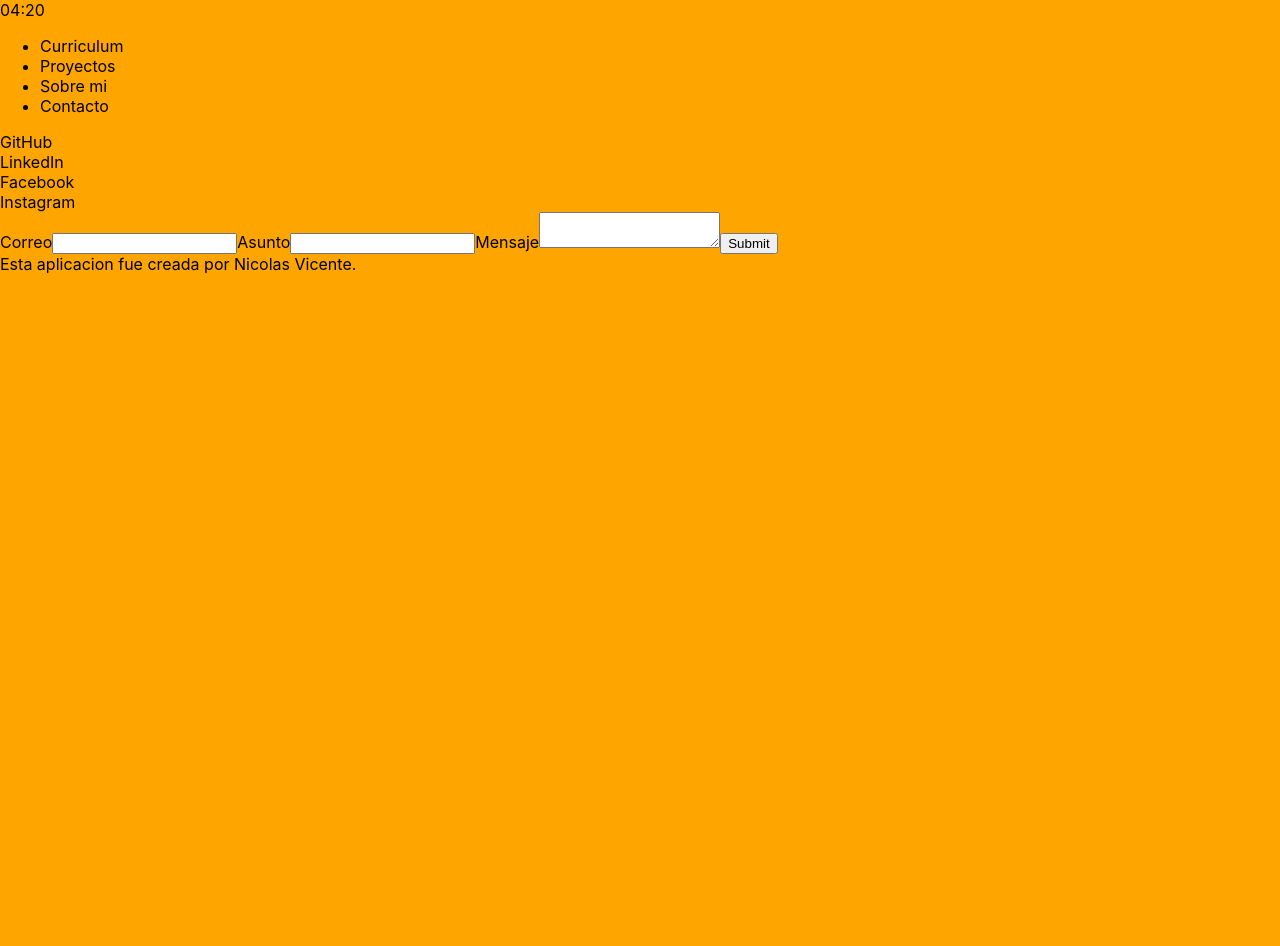
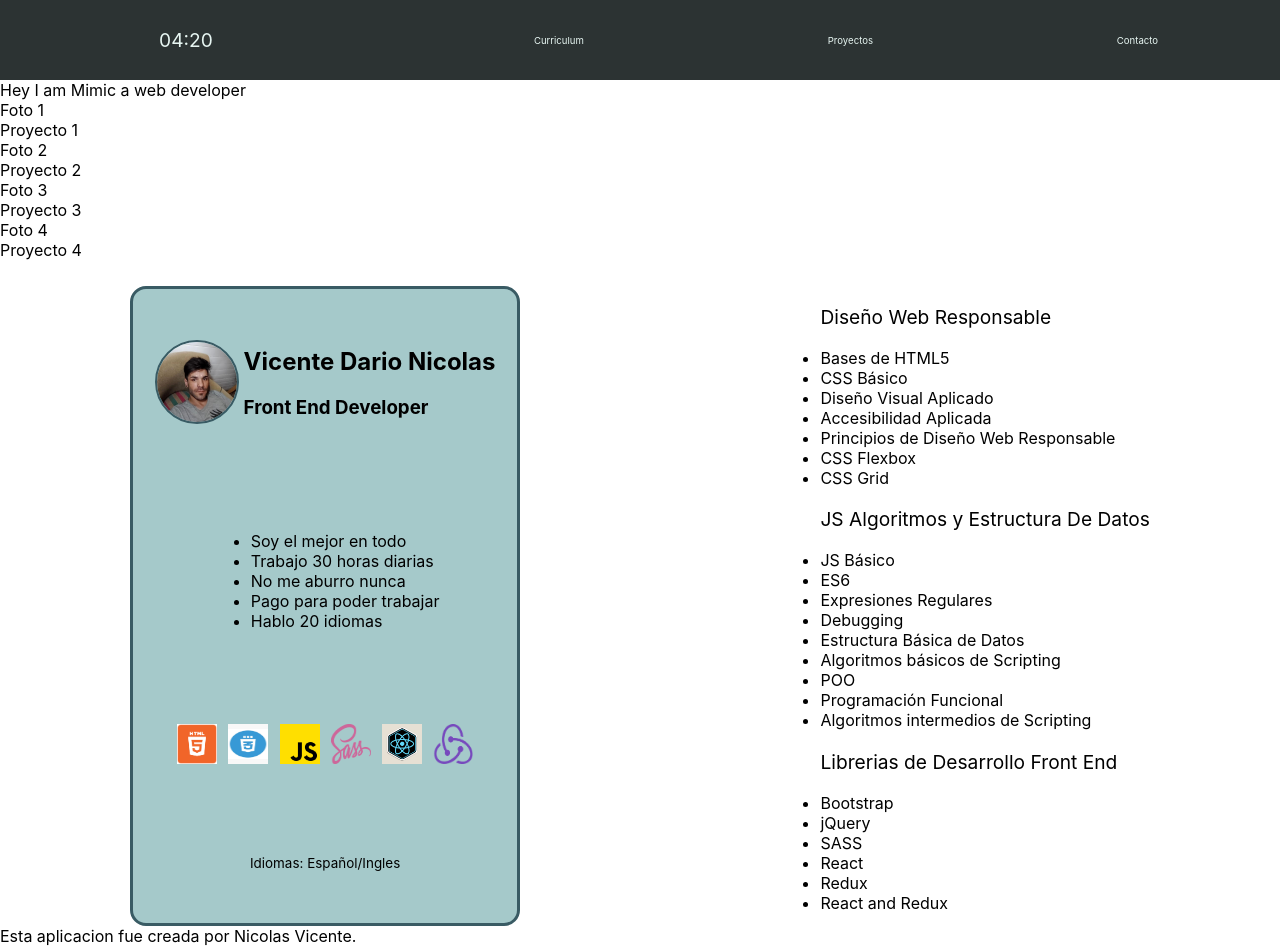
Before and after one commit to nicovicarg/PortafolioPersonal, a React (Create React App) app: page / in a window 1280 px wide. Before the commit the page ends 800 px from the top, so only its background shows below. Built offline with nearby package versions, Linux system fonts and the light colour scheme.

Commit message:
Cambié el modo en que se muestran los proyectos

```diff
--- a/src/App.css
+++ b/src/App.css
@@ -11,9 +11,7 @@
 
 /* Tablet*/
 @media (min-width: 678px) and (max-width: 1439px){
-  body {
-    background-color: orange;
-  }
+
 }
 
 /* Desktop*/
@@ -28,12 +26,14 @@
     background-color: white;
     width: 100%;
     height: 99.5vh;
+    overflow-y: scroll;
   }
 
   #container {
     width: 100%;
-    height: 84vh;
+    height: fit-content;
     display: flex;
+    flex-direction: column;
     justify-content:center;
     align-items: center;
   }
@@ -46,6 +46,10 @@
     justify-content: space-around;
     align-items: center;
   }
-
+  #principal {
+    display: flex;
+    flex-direction: column;
+    height: fit-content;
+  }
 
 }
--- a/src/App.js
+++ b/src/App.js
@@ -1,8 +1,10 @@
 import React from "react"
 import './App.css';
 import Footer from './Components/Footer/Footer'
-import Navbar from "./Components/Nav/Navbar";
-import Contact from "./Components/Contact/Contact"
+import Navbar from "./Components/Nav/Navbar"
+import Home from "./Components/Home/Home"
+import Projects from "./Components/Projects/Projects"
+import Curriculum from "./Components/Curriculum/Curriculum"
 
 
 /*Componente App*/
@@ -14,7 +16,10 @@ class App extends React.Component{
       <div id="principal">
          <Navbar />
          <div id='container'>
-          <Contact />
+          <Home/>
+          <Projects/>
+          <Curriculum />
+
          </div>
          <Footer />
       </div>
--- a/src/Components/Contact/Contact.css
+++ b/src/Components/Contact/Contact.css
@@ -33,7 +33,6 @@
     width: 90%;
     height: 60vh;
     background-color: #395B64;
-    border-color: orange;
     border-radius: 6px;
     display: flex;
     flex-direction: column;
--- a/src/Components/Curriculum/Curriculum.css
+++ b/src/Components/Curriculum/Curriculum.css
@@ -24,12 +24,12 @@
     margin-bottom: 10px
   }
   #partes{
-    height: 100vh;
     display: flex;
     flex-direction: column;
     justify-content: space-around;
     padding-left: 10vh;
     padding-right: 10vh;
+
   }
   #partetres {
     border-radius: 20px;
@@ -103,7 +103,85 @@
 
 /* Tablet*/
 @media (min-width: 678px) and (max-width: 1439px){
+  #curriculum-container {
+    display: flex;
+    justify-content: space-around;
+    height: 80vh;
+    margin-top: 2vw;
+  }
+  #curriculum-container p{
+    font-size: 1.05vw;
+  }
+  .partes {
+    display: flex;
+    flex-direction: column;
+    justify-content: space-around;
+    align-items: center;
+    width: 30%;
+  }
+  #partes {
+    overflow-y: scroll;
+  }
+  #partes::-webkit-scrollbar {
+    -webkit-appearance: none;
+}
+  #partes::-webkit-scrollbar-thumb {
+    background-color:  #A5C9CA;
+    border-radius: 20px;
+    border: 2px solid #395B64;
+}
+  #partetres {
+    border-radius: 20px;
+    padding: 3vw;
+    background-color: #395B64;
+    color: white ;
+  }
+  #btn {
+    width: 10vw;
+    height: 5vh;
+    border-radius: 12px;
+  }
+  /*technologies*/
+  #parteuno {
+    border: solid 3px #395B64;
+    border-radius: 16px;
+    background-color: #A5C9CA;
+  }
+  #technologies {
+    width: 80%;
+    height: fit-content;
+    display: flex;
+    flex-wrap: wrap;
+    justify-content: space-around;
+  }
+  #profile-pic {
+    width: 10vh;
+    height: 10vh;
+    border-radius: 50%;
+    border: solid 2px #395B64;
+  }
+  .tech-icon {
+    width: 5vh;
+    height: 5vh;
+  }
+  #ul li {
+    list-style: none;
+    font-size: 1.1vw;
+  }
 
+  #partes p {
+    font-size: 1.5vw;
+  }
+  #header-card {
+    display: flex;
+    width: 90%;
+    justify-content: space-around;
+    align-items: center;
+
+  }
+  #btn {
+    border: none;
+  }
 }
 
 /* Desktop*/
@@ -112,6 +190,7 @@
   #curriculum-container {
     display: flex;
     justify-content: space-around;
+    height: 80vh;
   }
   #curriculum-container p{
     font-size: 1.05vw;
--- a/src/Components/Home/Home.css
+++ b/src/Components/Home/Home.css
@@ -12,5 +12,11 @@
 /* Desktop*/
 
 @media (min-width: 1440px){
-
+  #presentacion {
+    height: 100vh;
+    display: flex;
+    justify-content: center;
+    align-items: center;
+    font-size: 68px;
+  }
 }
--- a/src/Components/Home/Home.js
+++ b/src/Components/Home/Home.js
@@ -1,2 +1,13 @@
 import React from 'react'
 import './Home.css'
+
+class Home extends React.Component {
+  render(){
+    return(
+      <div id="presentacion">Hey I am Mimic
+      a web developer</div>
+    )
+  }
+}
+
+export default Home
--- a/src/Components/Nav/Navbar.css
+++ b/src/Components/Nav/Navbar.css
@@ -45,6 +45,44 @@
 
 /* Tablet*/
 @media (min-width: 678px) and (max-width: 1439px){
+  #navbar {
+    width: 100%;
+    height: 8vh;
+    display: flex;
+    background-color: #2C3333;
+    color: #E7F6F2;
+
+  }
+  #navbar {
+    width: 100%;
+    height: 10vh;
+    display: flex;
+    background-color: #2C3333;
+    color: #E7F6F2;
+  }
+
+  #span-navbar {
+    width: 30%;
+    height: 100%;
+    display: flex;
+    justify-content: center;
+    align-items: center;
+    font-size: 2.4vh;
+  }
+  #navbar ul {
+    display: flex;
+    flex-direction: row;
+    justify-content: space-around;
+    align-items: center;
+    width: 70%;
+    height: 100%;
+    margin: 0px;
+  }
+  .li {
+    list-style: none;
+    font-size: 1.2vh;
+  }
+
 
 }
 
@@ -53,10 +91,11 @@
 @media (min-width: 1440px){
   #navbar {
     width: 100%;
-    height: 10vh;
+    height: 68px;
     display: flex;
     background-color: #2C3333;
     color: #E7F6F2;
+    position: fixed;
   }
 
   #span-navbar {
--- a/src/Components/Nav/Navbar.js
+++ b/src/Components/Nav/Navbar.js
@@ -9,14 +9,10 @@ import Contact from "../Contact/Contact"
 class Navbar extends React.Component {
   constructor(props){
     super(props);
-    this.handleAbout = this.handleAbout.bind(this);
     this.handleProjects = this.handleProjects.bind(this);
     this.handleCurriculum = this.handleCurriculum.bind(this);
-    this.handleContact = this.handleContact.bind(this)
+    this.handleContact = this.handleContact.bind(this);
 
-  }
-  handleAbout(){
-    ReactDOM.render(<About/>, document.getElementById("container"))
   }
   handleProjects(){
     ReactDOM.render(<Projects/>, document.getElementById("container"))
@@ -38,7 +34,6 @@ class Navbar extends React.Component {
         <ul>
         <li className='li' onClick={this.handleCurriculum}>Curriculum</li>
         <li className='li' onClick={this.handleProjects}>Proyectos</li>
-        <li className='li' onClick = {this.handleAbout}>Sobre mi</li>
         <li className='li' onClick={this.handleContact}>Contacto</li>
       </ul>
       </nav>
--- a/src/Components/Projects/Projects.js
+++ b/src/Components/Projects/Projects.js
@@ -5,94 +5,37 @@ class Projects extends React.Component{
   constructor(props){
     super(props);
     this.state = {
-      current: 0,
-      proyects: [
+      projects: [
         {
           photo: "Foto 1",
           title : "Proyecto 1",
-          subtitle: "Subtitle 1",
-          description : [`Lorem Ipsum is simply dummy text of the printing and typesetting industry. Lorem Ipsum has been the industry's standard dummy text ever since the 1500s, when an unknown printer took a galley of type and scrambled it to make a type specimen book.`, `Where does it come from?
-          Contrary to popular belief, Lorem Ipsum is not simply random text. It has roots in a piece of classical Latin literature from 45 BC, making it over 2000 years old.`, `Why do we use it?
-          It is a long established fact that a reader will be distracted by the readable content of a page when looking at its layout.`, `Where can I get some?
-          There are many variations of passages of Lorem Ipsum available, but the majority have suffered alteration in some form, by injected humour, or randomised words which don't look even slightly believable.`]
         },
         {
           photo: "Foto 2",
           title : "Proyecto 2",
-          subtitle: "Subtitle 2",
-          description : [`Where can I get some?
-          There are many variations of passages of Lorem Ipsum available, but the majority have suffered alteration in some form, by injected humour, or randomised words which don't look even slightly believable.`, `Where does it come from?
-          Contrary to popular belief, Lorem Ipsum is not simply random text. It has roots in a piece of classical Latin literature from 45 BC, making it over 2000 years old.`, `Why do we use it?
-          It is a long established fact that a reader will be distracted by the readable content of a page when looking at its layout.`, `Lorem Ipsum is simply dummy text of the printing and typesetting industry. Lorem Ipsum has been the industry's standard dummy text ever since the 1500s, when an unknown printer took a galley of type and scrambled it to make a type specimen book.`]
         },
         {
           photo: "Foto 3",
           title : "Proyecto 3",
-          subtitle: "Subtitle 3",
-          description : [`Lorem Ipsum is simply dummy text of the printing and typesetting industry. Lorem Ipsum has been the industry's standard dummy text ever since the 1500s, when an unknown printer took a galley of type and scrambled it to make a type specimen book.`, `Where can I get some?
-          There are many variations of passages of Lorem Ipsum available, but the majority have suffered alteration in some form, by injected humour, or randomised words which don't look even slightly believable.`, `Where does it come from?
-          Contrary to popular belief, Lorem Ipsum is not simply random text. It has roots in a piece of classical Latin literature from 45 BC, making it over 2000 years old.`, `Why do we use it?
-          It is a long established fact that a reader will be distracted by the readable content of a page when looking at its layout.`]
         },
         {
           photo: "Foto 4",
           title : "Proyecto 4",
-          subtitle: "Subtitle 4",
-          description : [`Why do we use it?
-          It is a long established fact that a reader will be distracted by the readable content of a page when looking at its layout.`, `Lorem Ipsum is simply dummy text of the printing and typesetting industry. Lorem Ipsum has been the industry's standard dummy text ever since the 1500s, when an unknown printer took a galley of type and scrambled it to make a type specimen book.`, `Where can I get some?
-          There are many variations of passages of Lorem Ipsum available, but the majority have suffered alteration in some form, by injected humour, or randomised words which don't look even slightly believable.`, `Where does it come from?
-          Contrary to popular belief, Lorem Ipsum is not simply random text. It has roots in a piece of classical Latin literature from 45 BC, making it over 2000 years old.`]
         }
       ]
     }
-    this.increase = this.increase.bind(this);
-    this.decrease = this.decrease.bind(this);
-    this.showDescription = this.showDescription(this);
   }
-  increase(){
-    this.setState({
-      current: this.state.current + 1
-    })
-  };
-  decrease(){
-    this.setState({
-      current: this.state.current - 1
-    })
-  }
-  showDescription(){
-    this.state.proyects[this.state.current].description.map(element=>{
-      return (<p>{element}</p>)
-    })
-  }
-
-
   render(){
     return(
-      <div id="container-containerXD">
-        <span onClick={this.decrease}>&lt;</span>
-        <div id="pro-container">
-
-        <div id="foto-proyecto">{this.state.proyects[this.state.current].photo}</div>
-        <div id="info-proyecto">
-          <p>{this.state.proyects[this.state.current].title}</p>
-          <p>{this.state.proyects[this.state.current].subtitle}</p>
-          <div id="description">
-            {this.state.proyects[this.state.current].description.map(element=>{
-      return (<p>{element}</p>)
+      <div id="projects-container">
+        {this.state.projects.map(element=>{
+      return (
+      <div className="projects-square">
+        <div className="projects-photo">{element.photo}</div>
+        <div className="projects-title">{element.title}</div>
+      </div>)
     })}
-          </div>
-
-        </div>
-        <div id="contenedor-cajitas">
-        {this.state.proyects.map(element => {
-          return (<div id="cajita"></div>)
-        })}
       </div>
-      </div>
-      <span onClick={this.increase}>&gt;</span>
-
-      </div>
-
     );
   }
 }
```
Also changed, not shown: src/Components/Curriculum/Curriculum.js (+0 -7 lines), src/Components/Projects/Projects.css (+7 -50 lines).
